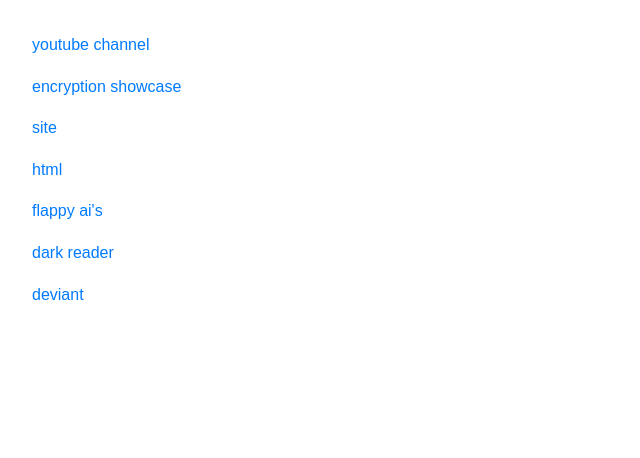
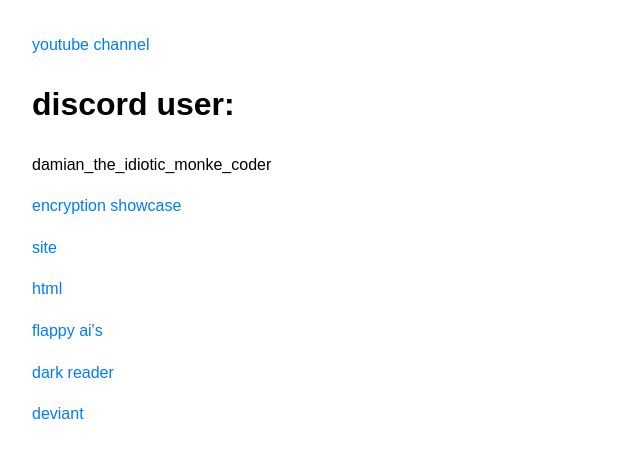
Before and after one commit to DamCorruption/main, a plain HTML site: page index.html in a window 1280 px wide. Shown: the whole page, without its empty margins (0-640 px from the left). Drawn offline with Linux system fonts and the light colour scheme.

Commit message:
Update index.html
discord user

```diff
--- a/index.html
+++ b/index.html
@@ -24,6 +24,7 @@
 <body>
 
     <a href="https://www.youtube.com/@damianjansen9285" target="_blank">youtube channel</a>
+    <h1>discord user:</h1><p1>damian_the_idiotic_monke_coder</p1>
     <a href="https://imgur.com/a/UqhCYir" target="_blank">encryption showcase</a>
     <a href="https://genuine-pro-penguin.ngrok-free.app/" target="_blank">site</a>
     <a href="https://damcorruption.github.io/htmlPage" target="_blank">html</a>
```
